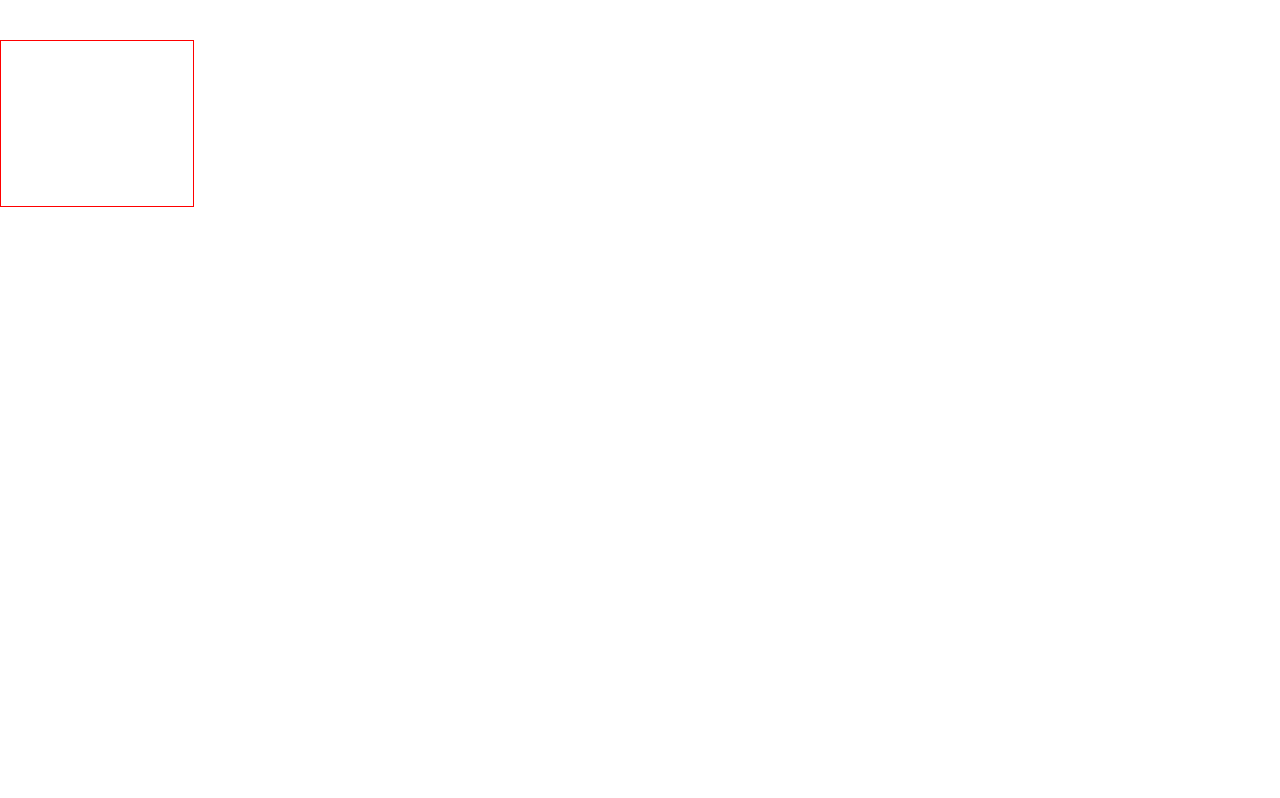
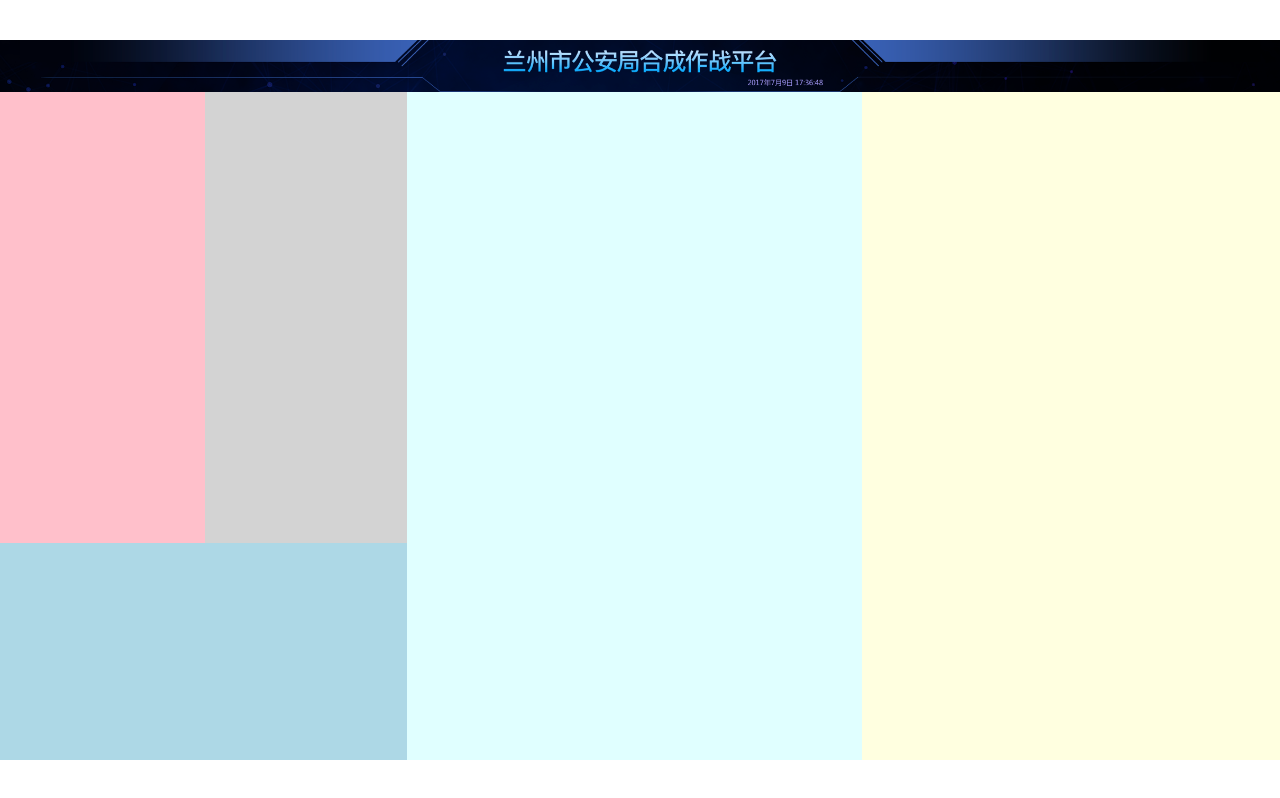
Before and after one commit to githubID-9527/big-screen-src, a React (Vite) app: page /#/ in a window 1280 px wide. Built offline with nearby package versions, Linux system fonts and the light colour scheme.

Commit message:
大概划分布局

```diff
--- /dev/null
+++ b/src/custom.d.ts
@@ -0,0 +1,4 @@
+declare module "*.png" {
+    const value: any;
+    export = value;
+  }
--- a/src/pages/home.scss
+++ b/src/pages/home.scss
@@ -1,7 +1,38 @@
 @import "../shared/helper";
 
-.x {
-    width: px(367);
-    height: px(315);
-    border: 1px solid red;
+.home {
+  flex: 1;
+  display: flex;
+  flex-direction: column;
+  > header {
+    height: px(99);
+    background-size: cover;
   }
+  > main {
+    flex: 1;
+    display: grid;
+    grid-template:
+      "box1 box2 box4 box5" 755fr
+      "box3 box3 box4 box5" 363fr / 366fr 361fr 811fr 747fr;
+    > .section1 {
+      grid-area: box1;
+      background: pink;
+    }
+    > .section2 {
+      grid-area: box2;
+      background: lightgray;
+    }
+    > .section3 {
+      grid-area: box3;
+      background: lightblue;
+    }
+    > .section4 {
+      grid-area: box4;
+      background: lightcyan;
+    }
+    > .section5 {
+      grid-area: box5;
+      background: lightyellow;
+    }
+  }
+}
--- a/src/pages/home.tsx
+++ b/src/pages/home.tsx
@@ -1,10 +1,18 @@
 import React from 'react';
 import './home.scss';
+import headBg from '../images/header.png';
 
 export const Home = () => {
   return (
-    <div>
-      <div className="x"></div>
+    <div className='home'>
+      <header style={{backgroundImage: `url(${headBg})` }}></header>
+      <main>
+        <section className="section1"></section>
+        <section className="section2"></section>
+        <section className="section3"></section>
+        <section className="section4"></section>
+        <section className="section5"></section>
+      </main>
     </div>
   );
 };
--- a/src/shared/style.scss
+++ b/src/shared/style.scss
@@ -21,4 +21,11 @@
 }
 #root{
   margin: 0 auto;
+  display: flex;
+  flex-direction: column;
 }
+.App{
+  display: flex;
+  flex-direction: column;
+  flex: 1
+}
```
Also changed, not shown: src/images/header.png (added).
